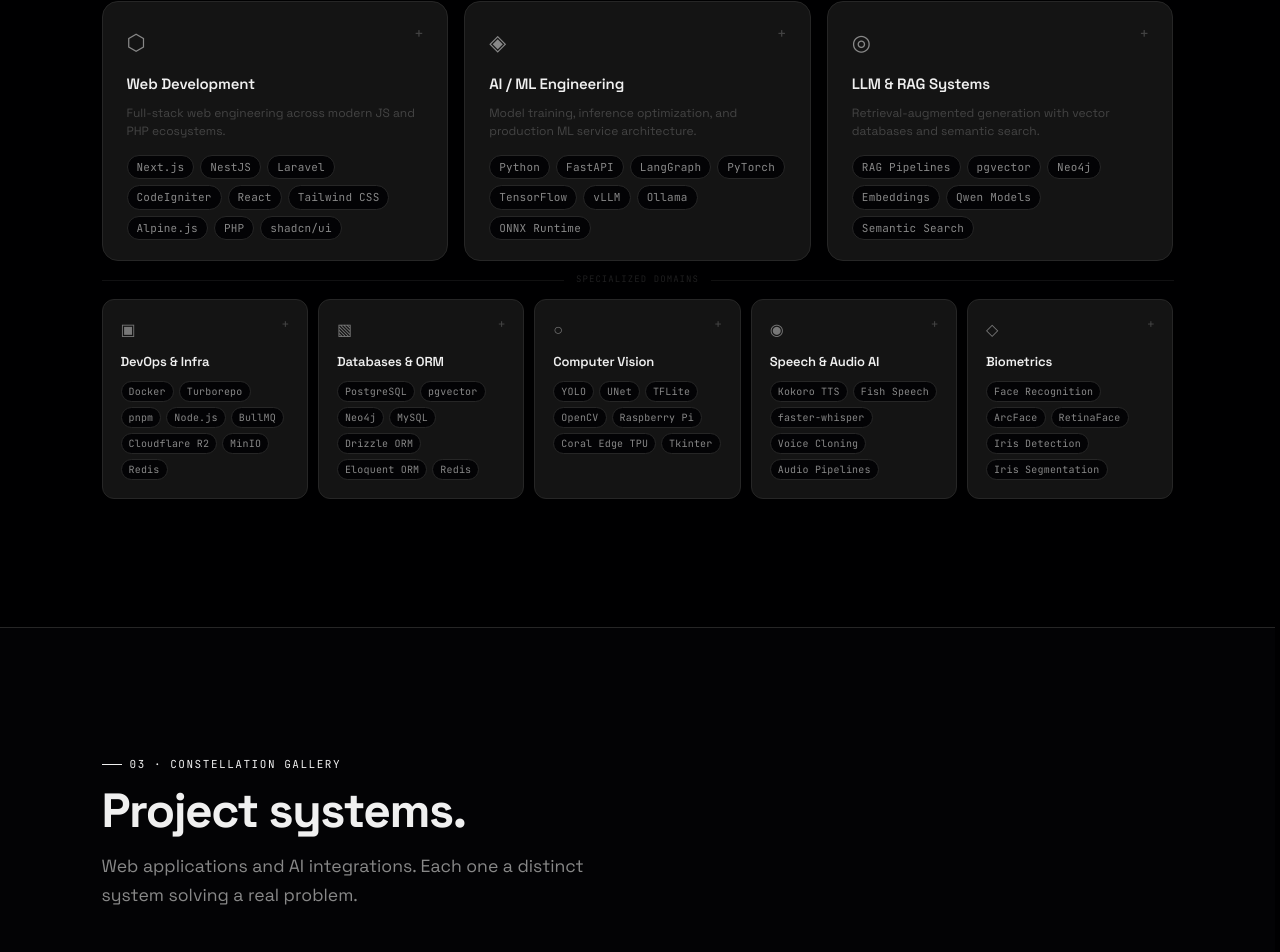
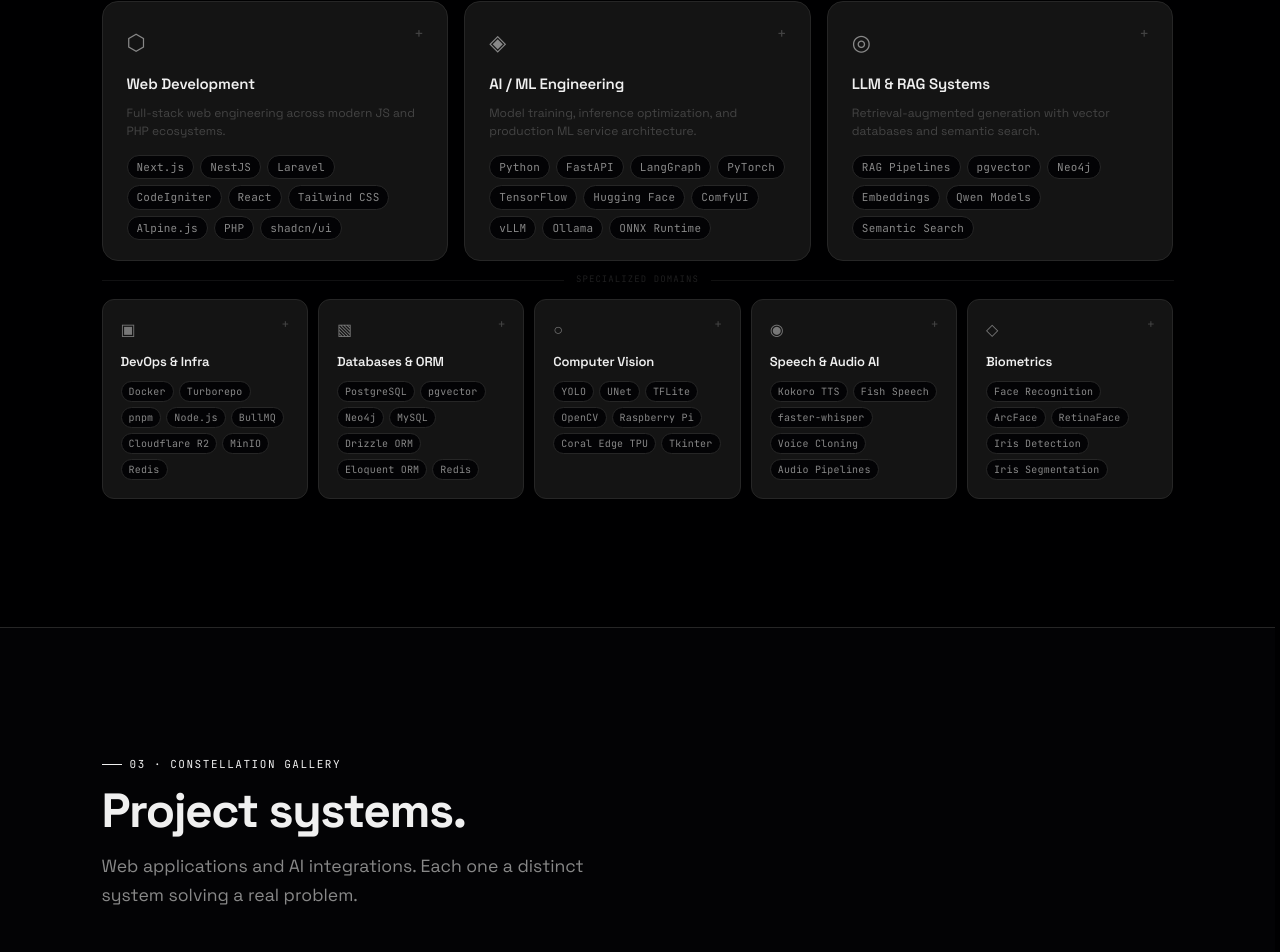
Before and after one commit to DebZakari/portfolio, a Next.js app: page / in a window 1280 px wide. Shown: the part 2156-3108 px from the top of the page. Built offline with nearby package versions, Linux system fonts and the light colour scheme; no server answers.

Commit message:
feat: update AI/ML Engineering skills list to include Hugging Face and ComfyUI

```diff
--- a/src/app/og/route.tsx
+++ b/src/app/og/route.tsx
@@ -102,7 +102,6 @@ export async function GET() {
             display: "flex",
             flexDirection: "column",
             alignItems: "center",
-            zIndex: 1,
           }}
         >
           {/* Monogram */}
--- a/src/components/sections/Skills.tsx
+++ b/src/components/sections/Skills.tsx
@@ -14,7 +14,7 @@ const FEATURED = [
   {
     cat: "AI / ML Engineering", icon: "◈",
     desc: "Model training, inference optimization, and production ML service architecture.",
-    items: ["Python", "FastAPI", "LangGraph", "PyTorch", "TensorFlow", "vLLM", "Ollama", "ONNX Runtime"],
+    items: ["Python", "FastAPI", "LangGraph", "PyTorch", "TensorFlow", "Hugging Face", "ComfyUI", "vLLM", "Ollama", "ONNX Runtime"],
   },
   {
     cat: "LLM & RAG Systems", icon: "◎",
```
